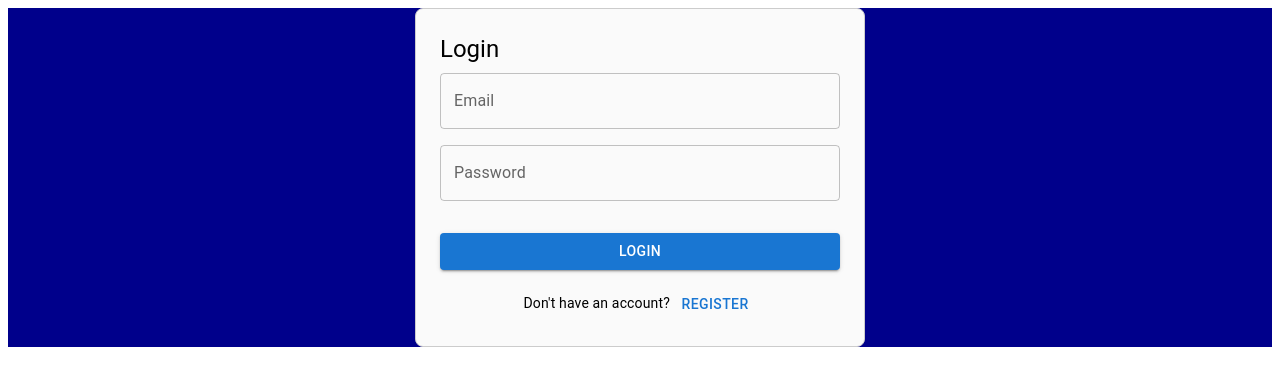
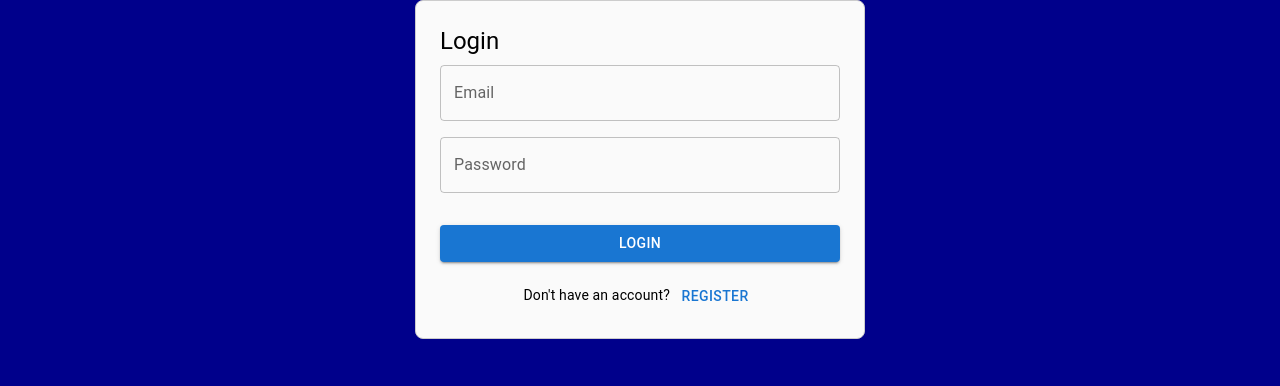
Before and after one commit to Internet-Technologies-bmb/AI-TextBook-Query-System, a React app in the folder frontend/: page / in a window 1280 px wide. Shown: the top 386 px of the page. Built offline with nearby package versions, Linux system fonts and the light colour scheme; the HTML template or start-up script is replaced by a standard one.

Commit message:
Update AuthPage.css

```diff
--- a/frontend/src/components/AuthPage.css
+++ b/frontend/src/components/AuthPage.css
@@ -1,3 +1,5 @@
-.center {
-  background-color: #00008b;
+body {
+  background-color: #00008b; /* Dark blue */
+  margin: 0;
+  font-family: Arial, sans-serif;
 }
```
